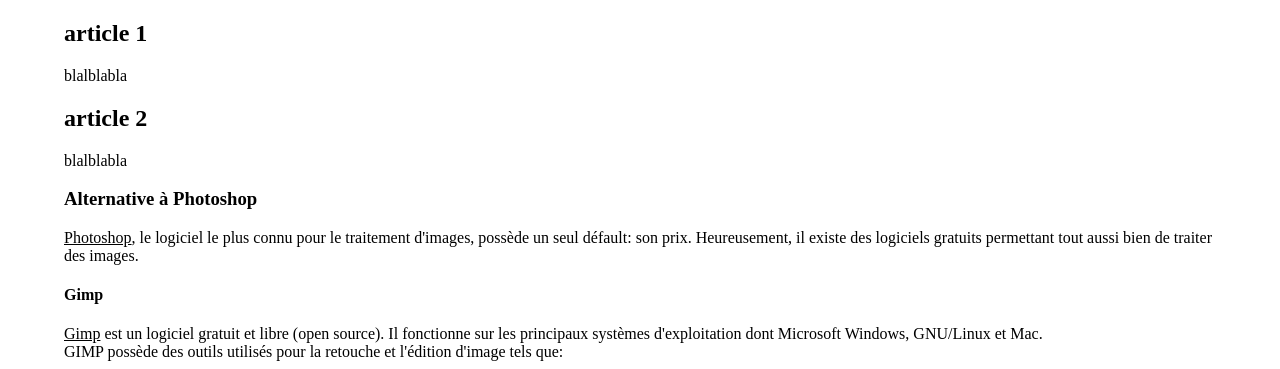
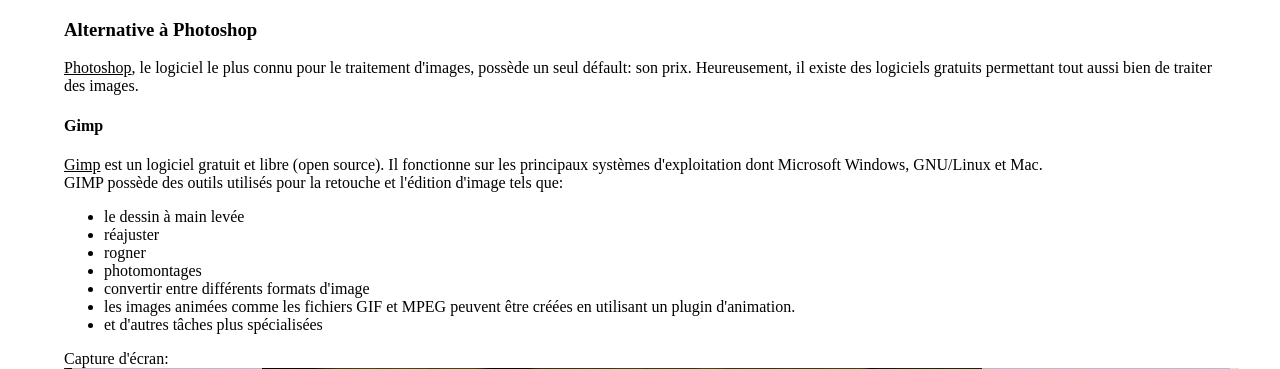
Before and after one commit to alternative-a/alternative-a, a PHP site: page / in a window 1280 px wide. Shown: the part 153-522 px from the top of the page. Run offline with PHP 8.4, Linux system fonts and the light colour scheme.

Commit message:
supression des articles de test

```diff
--- a/website/index.php
+++ b/website/index.php
@@ -17,14 +17,6 @@
             </ul>
         </nav>
         <section>
-            <article>
-                <h2>article 1</h2>
-                <p>blalblabla</p>
-            </article>
-            <article>
-                <h2>article 2</h2>
-                <p>blalblabla</p>
-            </article>
             <?php include("article_photoshop.php"); ?>
         </section>
     </body>
```
